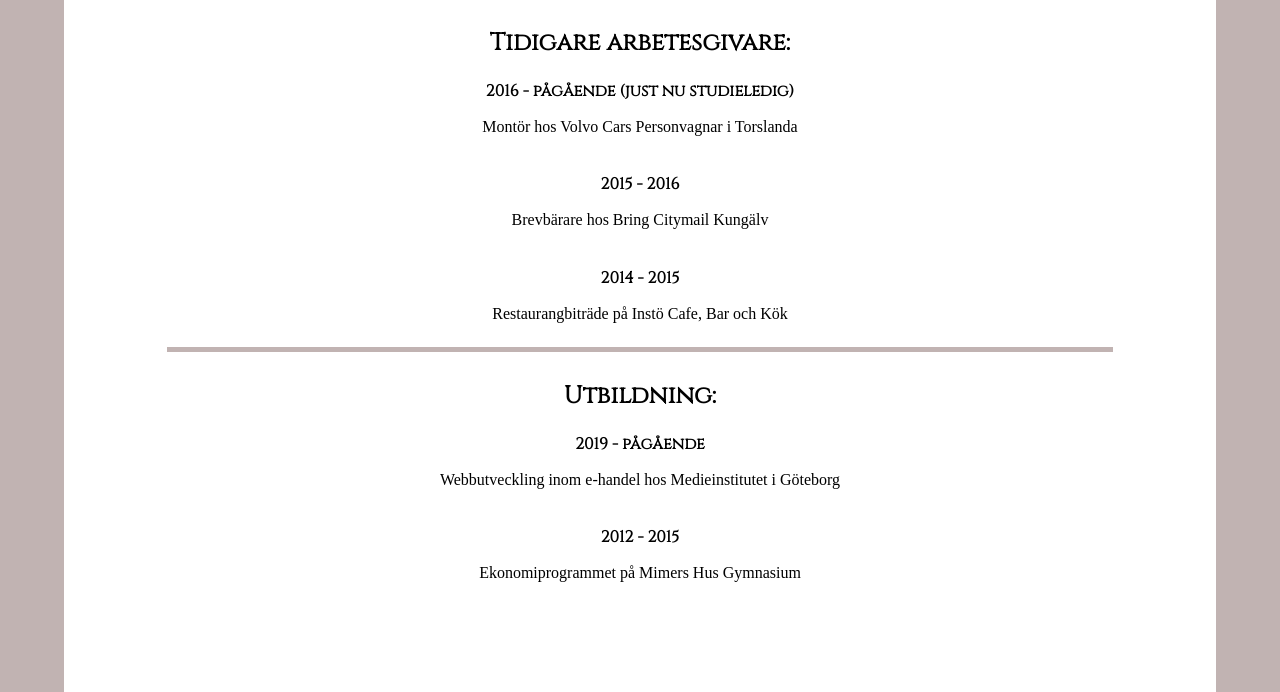
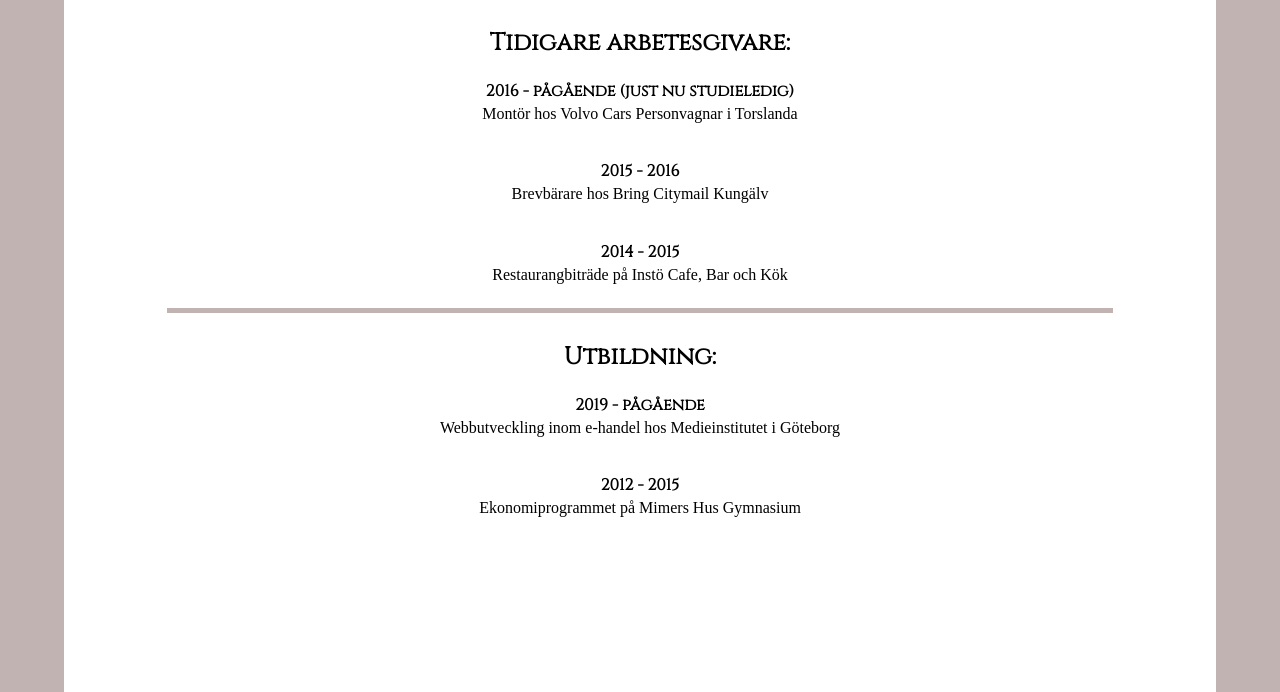
Before and after one commit to juliamattson/CV, a plain HTML site: page resume.html in a window 1280 px wide. Shown: the part 108-800 px from the top of the page. Drawn offline with Linux system fonts and the light colour scheme.

Commit message:
small styling-changes

```diff
--- a/resume.html
+++ b/resume.html
@@ -23,17 +23,17 @@
         <div id="resume">
             <h2>Tidigare arbetesgivare:</h2>
             <h4>2016 - pågående (just nu studieledig)</h4>
-            <p>Montör hos Volvo Cars Personvagnar i Torslanda</p>
+            <p class="resumeText">Montör hos Volvo Cars Personvagnar i Torslanda</p>
             <h4>2015 - 2016</h4>
-            <p>Brevbärare hos Bring Citymail Kungälv</p>
+            <p class="resumeText">Brevbärare hos Bring Citymail Kungälv</p>
             <h4>2014 - 2015</h4>
-            <p>Restaurangbiträde på Instö Cafe, Bar och Kök</p>
+            <p class="resumeText">Restaurangbiträde på Instö Cafe, Bar och Kök</p>
             <hr>
             <h2>Utbildning:</h2>
             <h4>2019 - pågående</h4>
-            <p>Webbutveckling inom e-handel hos Medieinstitutet i Göteborg</p>
+            <p class="resumeText">Webbutveckling inom e-handel hos Medieinstitutet i Göteborg</p>
             <h4>2012 - 2015</h4>
-            <p>Ekonomiprogrammet på Mimers Hus Gymnasium</p>
+            <p class="resumeText">Ekonomiprogrammet på Mimers Hus Gymnasium</p>
         </div>
     </div>
 </body>
--- a/style.css
+++ b/style.css
@@ -122,3 +122,7 @@ hr {
     background-color: #C1B3B2;
     height: 5px;
 }
+
+.resumeText {
+    margin-top: 3px;
+}
```
Also changed, not shown: index.html (+2 -2 lines).
